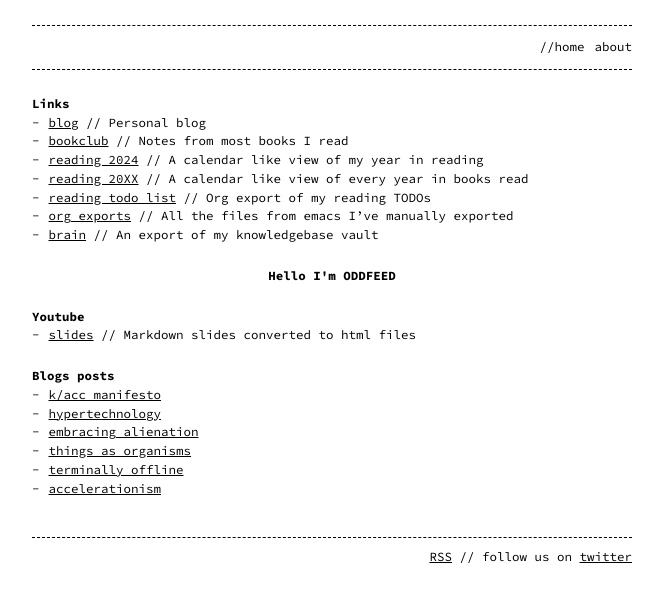
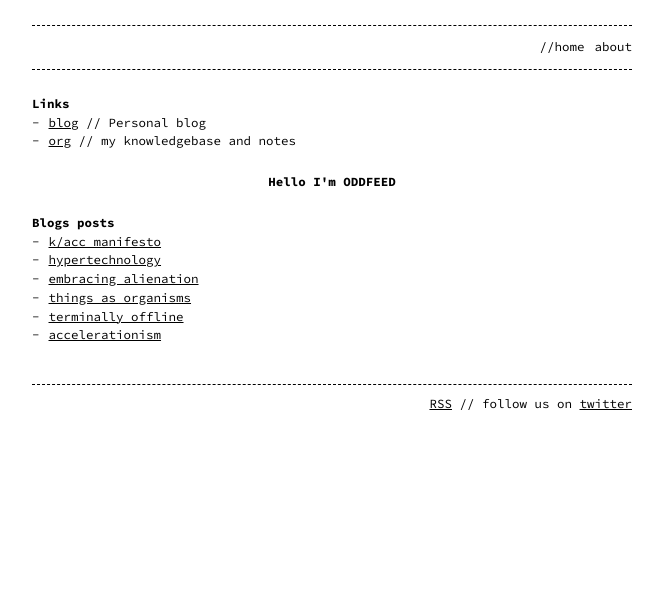
Before and after one commit to gratefuldaemon/gratefuldaemon, a Jekyll site: the page built from index.md, in a window 1280 px wide. Shown: the top 602 px of the page, without its empty margins (308-971 px from the left). Built offline with Jekyll 4.4.1, drawn with Linux system fonts in a browser that asks for light colours.

Commit message:
Update index.md

```diff
--- a/index.md
+++ b/index.md
@@ -6,19 +6,10 @@ permalink: /
 
 # Links
 - [blog](https://blog.alienate.earth) // Personal blog
-- [bookclub](https://bookclub.alienate.earth) // Notes from most books I read
-- [reading 2024](https://org.alienate.earth/reading2024.html) // A calendar like view of my year in reading
-- [reading 20XX](https://org.alienate.earth/readingyear.html) // A calendar like view of every year in books read
-- [reading todo list](https://org.alienate.earth/reading.html) // Org export of my reading TODOs
-- [org exports](https://org.alienate.earth) // All the files from emacs I've manually exported
-- [brain](https://brain.alienate.earth) // An export of my knowledgebase vault
-
+- [org](https://org.alienate.earth) // my knowledgebase and notes
 
 
 <h1 align="center">Hello I'm ODDFEED</h1>
-
-# Youtube
-- [slides](https://slides.alienate.earth) // Markdown slides converted to html files
 
 ### Blogs posts
 - [k/acc manifesto](https://blog.alienate.earth/a_k_acc_manifesto/)
```
